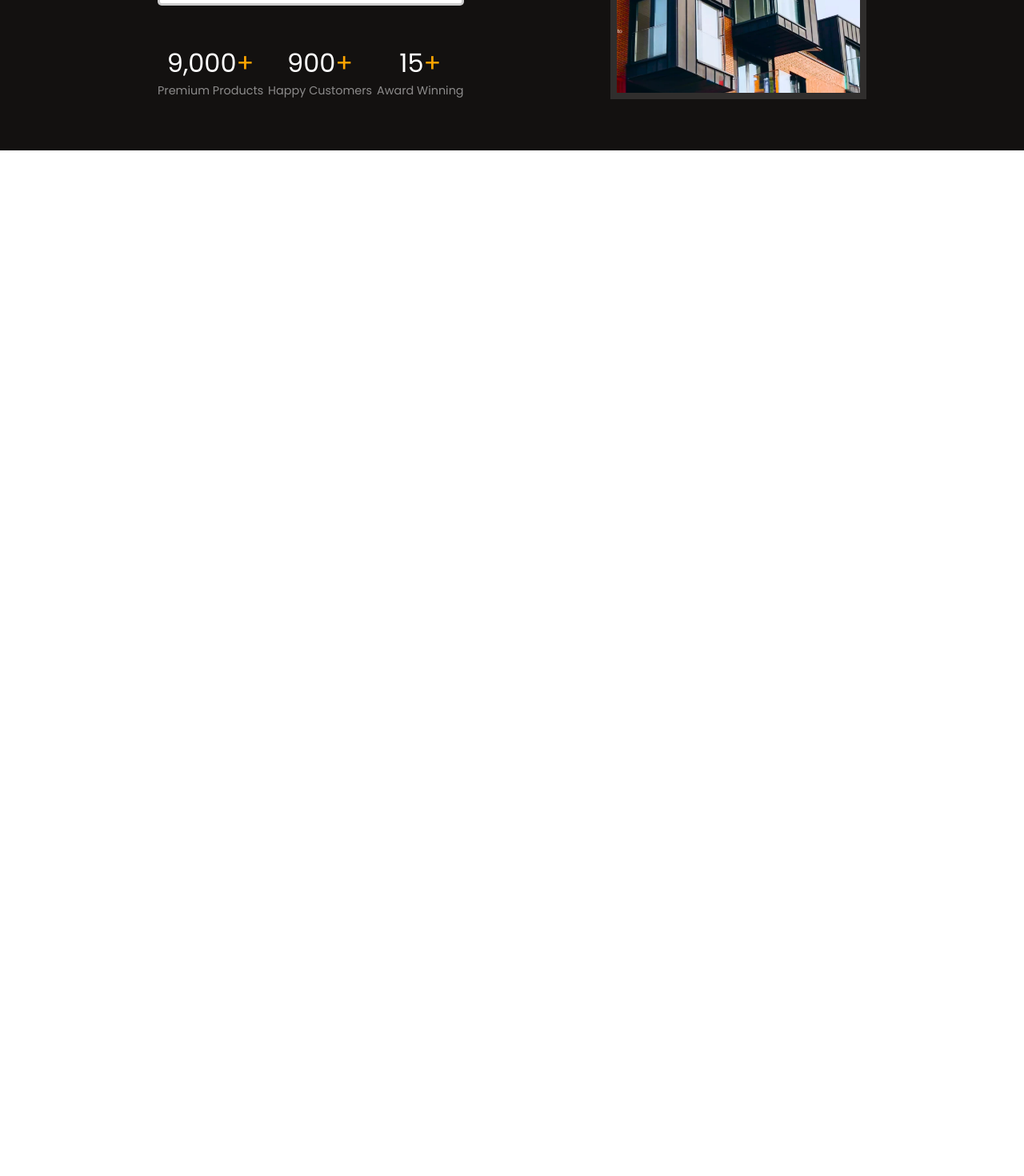
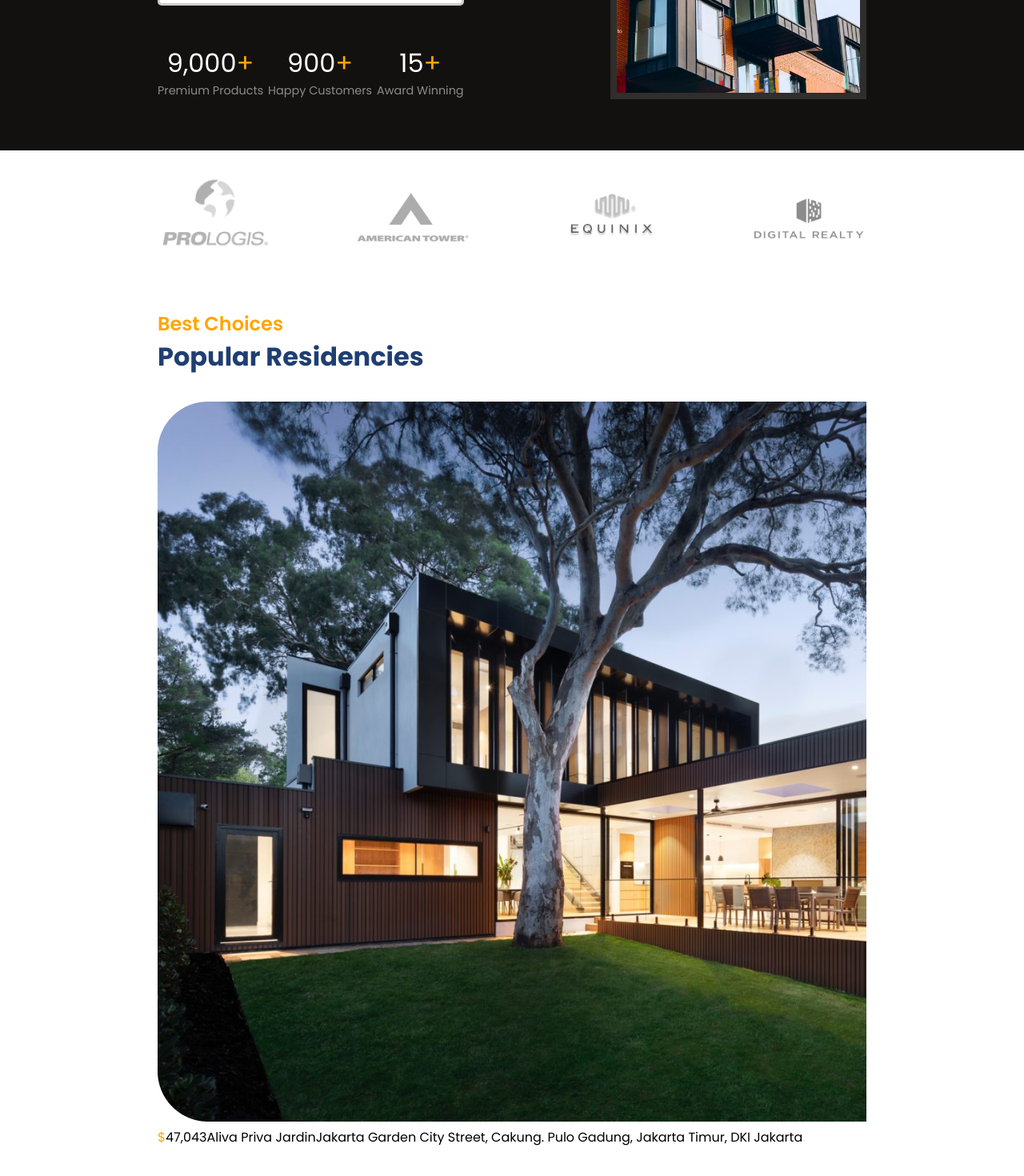
Before and after one commit to UserSampath/Business-Site, a React (Vite) app: page / in a window 1280 px wide. Shown: the part 476-1946 px from the top of the page at 80% size. Before the commit the page ends 800 px from the top, so only its background shows below. Built offline with nearby package versions, Linux system fonts and the light colour scheme.

Commit message:
add hero part

```diff
--- a/src/App.jsx
+++ b/src/App.jsx
@@ -1,6 +1,8 @@
 import { Header } from "./components/Header/Header";
 import { Hero } from "./components/Hero/Hero";
 import "./App.css";
+import { Companies } from "./components/Companies/Companies";
+import { Residencies } from "./components/Residencies/Residencies";
 function App() {
   return (
     <div className="app">
@@ -9,6 +11,8 @@
         <Header />
         <Hero />
       </div>
+      <Companies />
+      <Residencies/>
     </div>
   );
 }
--- a/src/components/Companies/Companies.css
+++ b/src/components/Companies/Companies.css
@@ -0,0 +1,7 @@
+.c-container{
+    justify-content: space-between;
+    gap:1rem;
+}
+.c-container>img{
+    width: 9rem;
+}
--- a/src/components/Companies/Companies.jsx
+++ b/src/components/Companies/Companies.jsx
@@ -1,7 +1,14 @@
-import React from 'react'
-import './Companies.css'
+import React from "react";
+import "./Companies.css";
 export const Companies = () => {
   return (
-    <div>Companies</div>
-  )
-}
+    <section className="c-wrapper">
+      <div className="paddings innerWidth flexCenter c-container">
+        <img src="./prologis.png" alt="" />
+        <img src="./tower.png" alt="" />
+        <img src="./equinix.png" alt="" />
+        <img src="./realty.png" alt="" />
+      </div>
+    </section>
+  );
+};
--- /dev/null
+++ b/src/components/Residencies/Residencies.css
@@ -0,0 +1,4 @@
+.r-head{
+    margin-bottom: 2rem ;
+
+}
--- /dev/null
+++ b/src/components/Residencies/Residencies.jsx
@@ -0,0 +1,32 @@
+import React from "react";
+import "swiper/css";
+import "./Residencies.css";
+import data from "../../utils/slider.json";
+import { Swiper, SwiperSlide, useSwiper } from "swiper/react";
+export const Residencies = () => {
+  return (
+    <section className="r-wrapper">
+      <div className="paddings innerWidth r-container">
+        <div className="r-head flexColStart">
+          <span className="orangeText">Best Choices</span>
+          <span className="primaryText">Popular Residencies</span>
+        </div>
+        <Swiper>
+          {data.map((card, i) => (
+            <SwiperSlide key={i}>
+              <div className="r-card">
+                <img src={card.image} alt="home" />
+                <span className="secondaryTest r_price">
+                  <span style={{ color: "orange" }}>$</span>
+                  <span>{card.price}</span>
+                </span>
+                <span classname="primaryText">{card.name}</span>
+                <span classname="secondaryText">{card.detail}</span>
+              </div>
+            </SwiperSlide>
+          ))}
+        </Swiper>
+      </div>
+    </section>
+  );
+};
```
